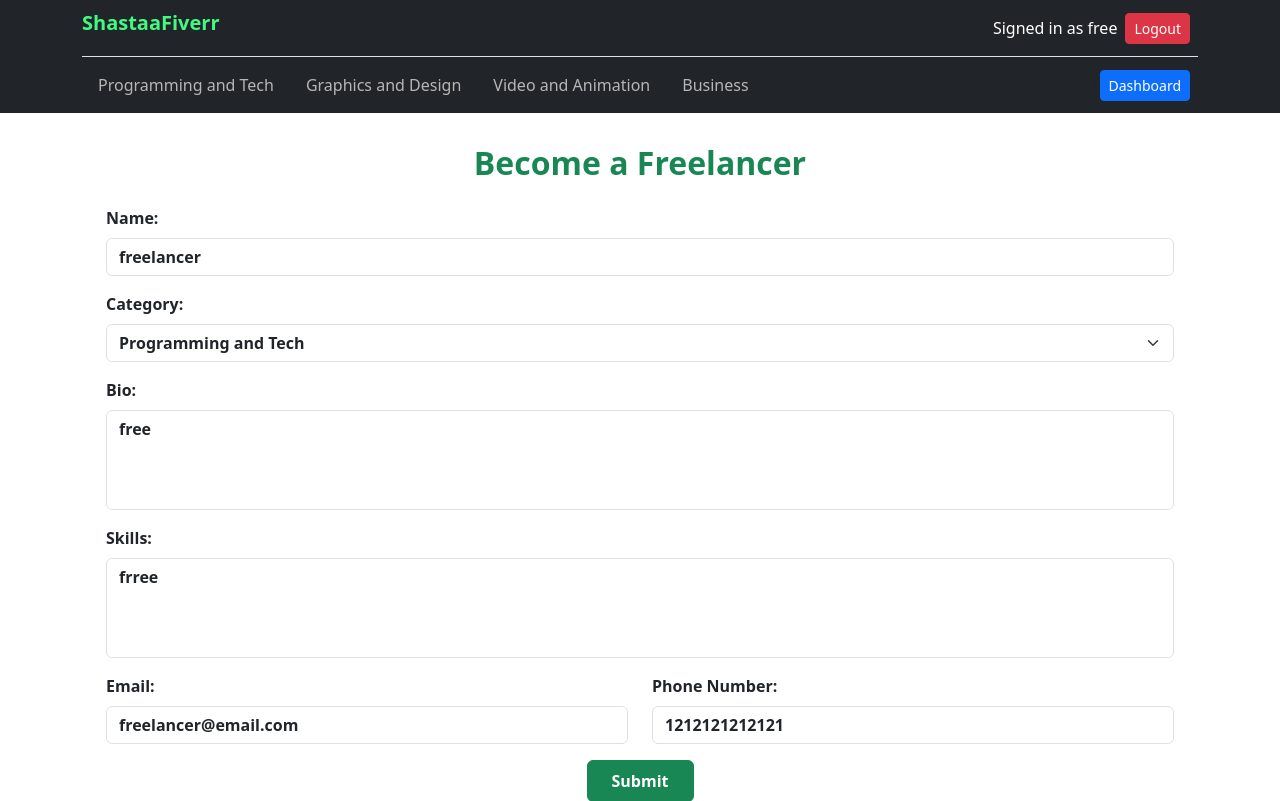
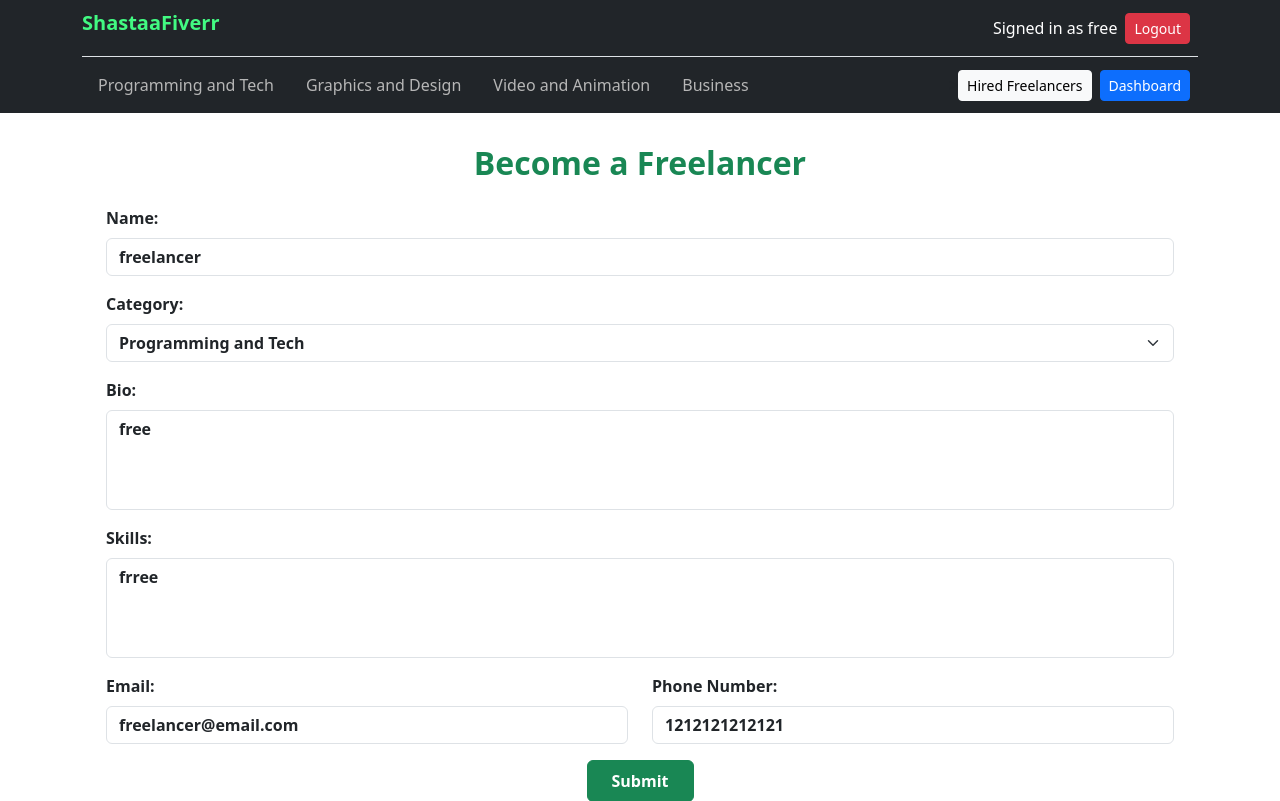
Before and after one commit to mdabdullah008/freelencia, a Django app: a page that uses shastafiverr/templates/hub/base.html in a window 1280 px wide. Shown: the top 801 px of the page. Run offline with Django 3.2, Linux system fonts and the light colour scheme; a user stored in the database is signed in; data comes from the database, SQL or seed files in the repository.

Commit message:
added new button for hired freelancer list

```diff
--- a/shastafiverr/templates/hub/base.html
+++ b/shastafiverr/templates/hub/base.html
@@ -43,6 +43,7 @@
                     <div class="d-flex justify-content-end align-items-center">>
 
                         {% if user.is_authenticated %}
+                        <a class="btn btn-light btn-sm me-2" href="{% url 'hub:hired_freelancers' %}">Hired Freelancers</a>
                             {% if user.userprofileinfo.role == "freelancer" %}
                                 <a class="btn btn-primary btn-sm me-2" href="{% url 'hub:freelancer_dashboard' %}">Dashboard</a>
                             {% elif user.userprofileinfo.role == "customer" %}
```
